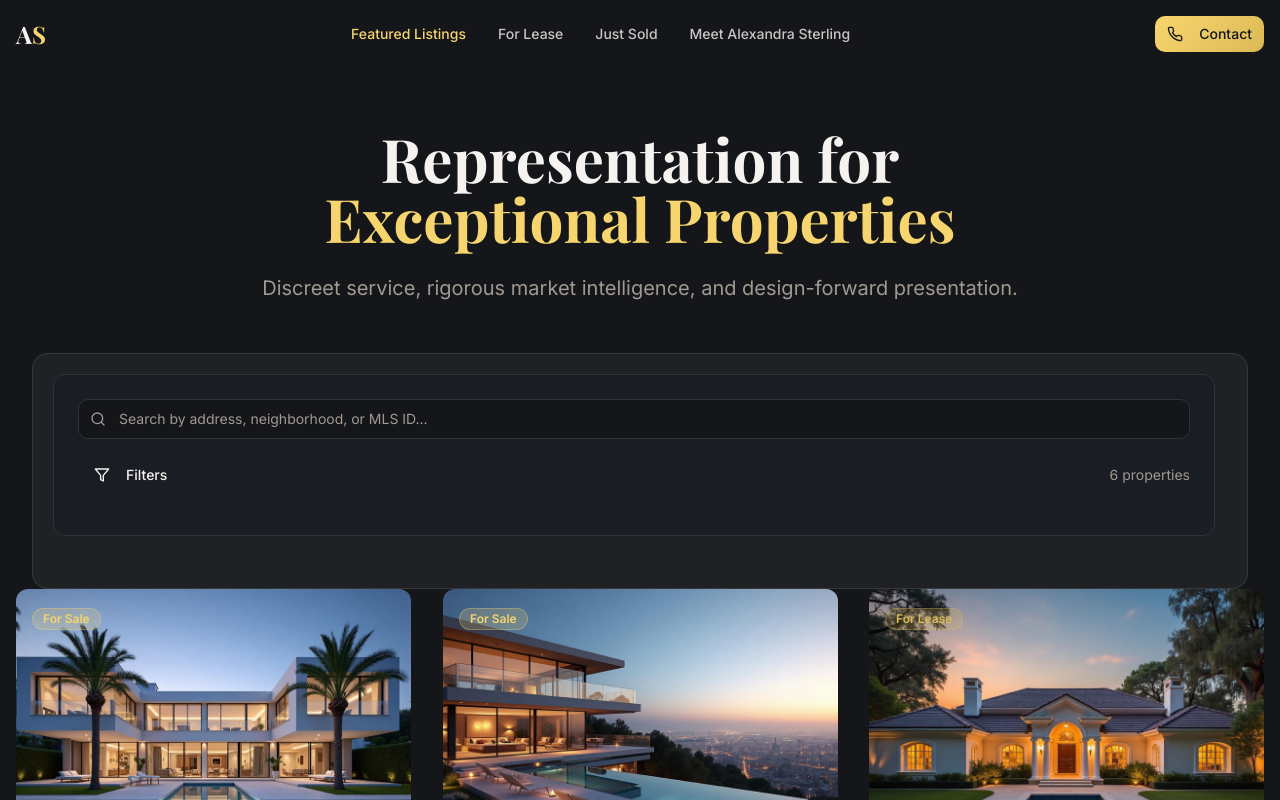
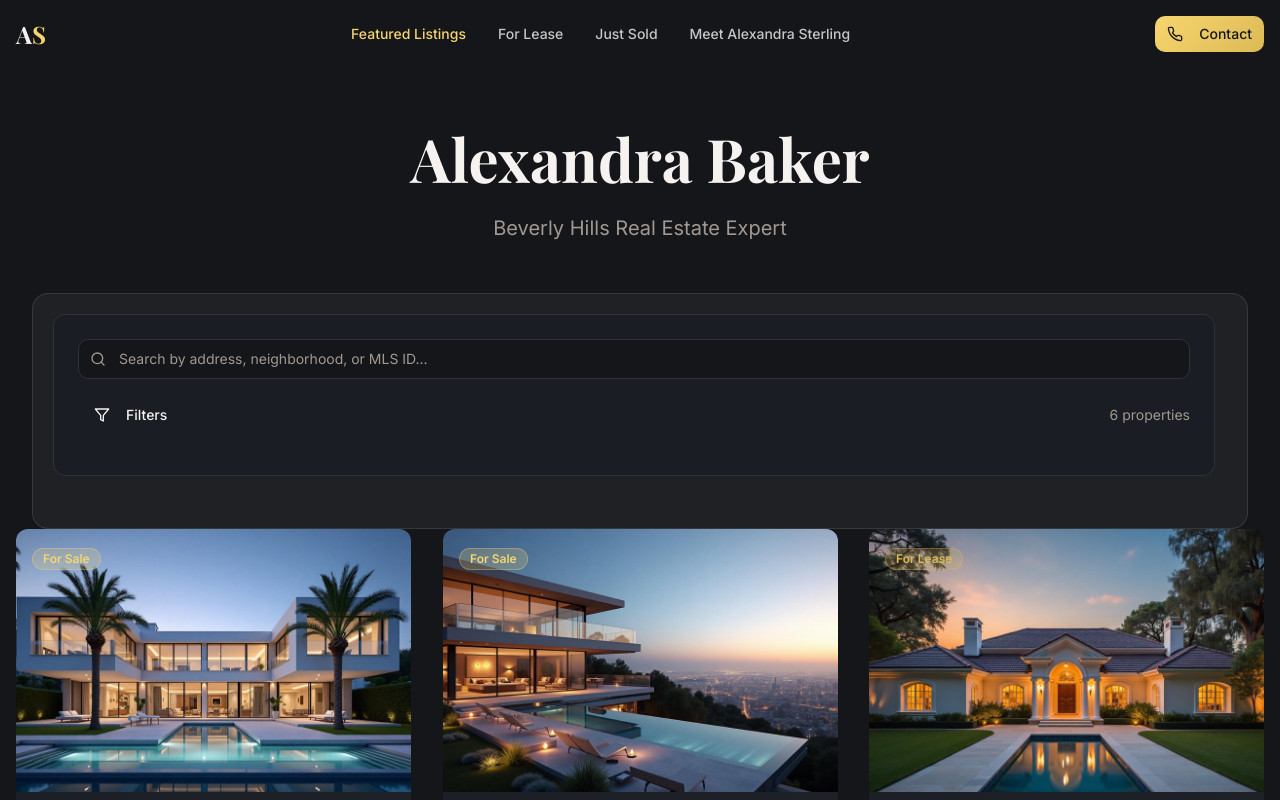
Before and after one commit to vaibhavMokale-stack/luxe-portals, a React (Vite) app: page / in a window 1280 px wide. Shown: the top 800 px of the page. Built offline with nearby package versions, Linux system fonts and the light colour scheme.

Commit message:
Update FeaturedListings.tsx

```diff
--- a/src/pages/FeaturedListings.tsx
+++ b/src/pages/FeaturedListings.tsx
@@ -58,11 +58,11 @@ const FeaturedListings = () => {
         {/* Hero Section */}
         <div className="text-center mb-12 max-w-3xl mx-auto">
           <h1 className="text-5xl md:text-6xl font-serif font-bold mb-6 text-foreground">
-            Representation for
-            <span className="block text-primary">Exceptional Properties</span>
+            Alexandra Baker
+{/*             <span className="block text-primary">Exceptional Properties</span> */}
           </h1>
           <p className="text-xl text-muted-foreground leading-relaxed">
-            Discreet service, rigorous market intelligence, and design-forward presentation.
+            Beverly Hills Real Estate Expert
           </p>
         </div>
 
```
